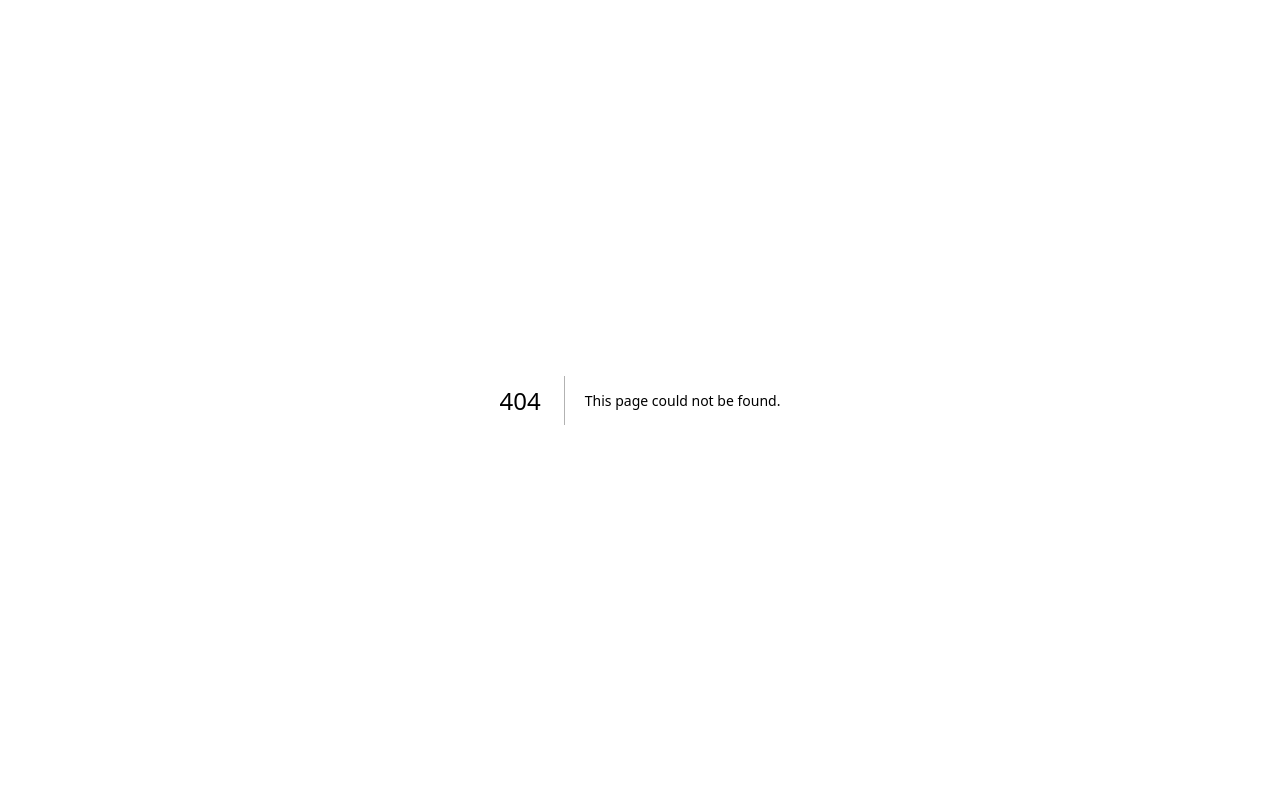
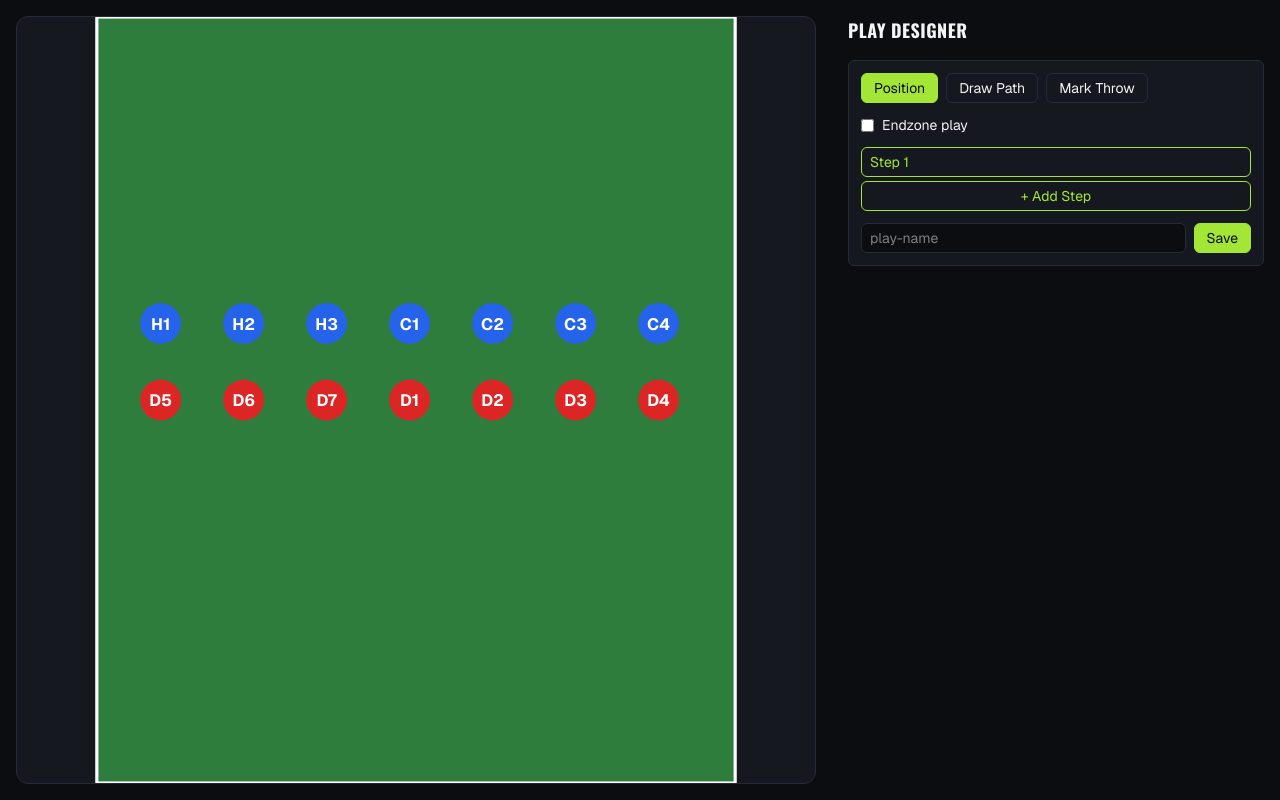
Before and after one commit to zeke-witter/interactive-playbook, a Next.js app: page /designer in a window 1280 px wide. Before the commit this address had no page. Built offline with nearby package versions, Linux system fonts and the light colour scheme.

Commit message:
feat: add play designer page, wiring canvas, toolbar, and save

```diff
--- /dev/null
+++ b/src/app/designer/page.tsx
@@ -0,0 +1,40 @@
+'use client'
+import { useState } from 'react'
+import { useDesignerState } from '@/hooks/useDesignerState'
+import { DesignerCanvas } from '@/components/designer/DesignerCanvas'
+import { DesignerToolbar } from '@/components/designer/DesignerToolbar'
+
+export default function DesignerPage() {
+  const designer = useDesignerState()
+  const [saveStatus, setSaveStatus] = useState<string | null>(null)
+
+  async function handleSave(name: string) {
+    setSaveStatus('Saving...')
+    try {
+      const res = await fetch('/api/designer/save', {
+        method: 'POST',
+        headers: { 'Content-Type': 'application/json' },
+        body: JSON.stringify({ name, steps: designer.steps }),
+      })
+      const data = await res.json()
+      setSaveStatus(res.ok ? `Saved to ${data.path}` : `Error: ${data.error}`)
+    } catch {
+      setSaveStatus('Error: failed to save')
+    }
+  }
+
+  return (
+    <main className="flex flex-col md:flex-row h-screen bg-bg">
+      <div className="w-full md:w-[65%] h-full p-4">
+        <div className="relative w-full h-full rounded-xl border border-border bg-surface overflow-hidden">
+          <DesignerCanvas designer={designer} />
+        </div>
+      </div>
+      <aside className="w-full md:w-[35%] flex flex-col gap-4 p-4 overflow-y-auto">
+        <h1 className="font-display text-lg font-bold uppercase tracking-wide text-text">Play Designer</h1>
+        <DesignerToolbar designer={designer} onSave={handleSave} />
+        {saveStatus && <p className="text-sm text-text-muted">{saveStatus}</p>}
+      </aside>
+    </main>
+  )
+}
```
